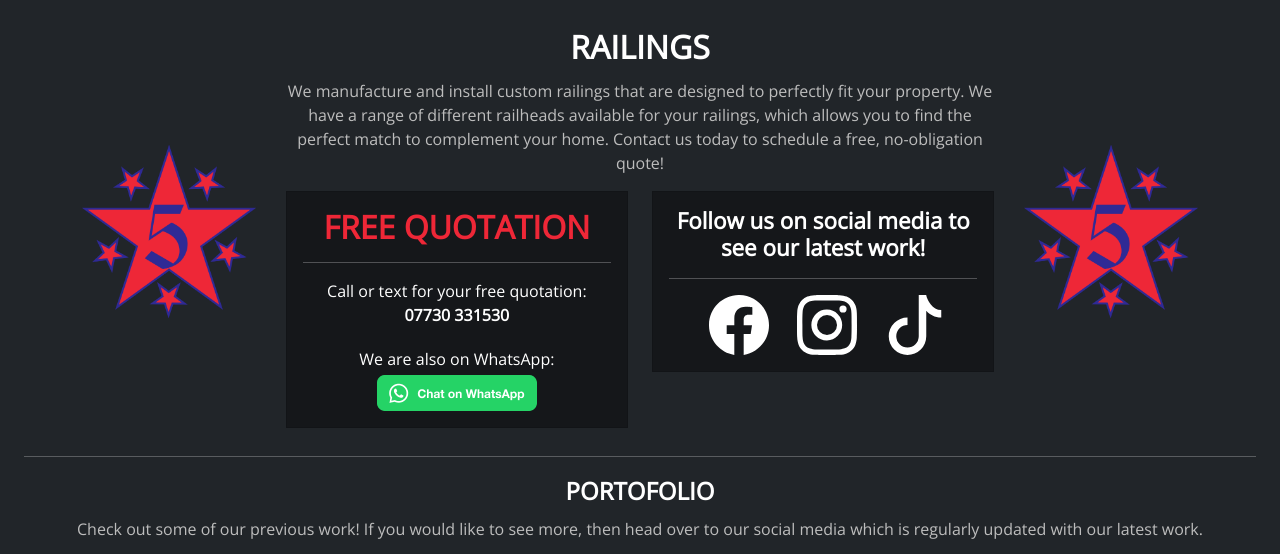
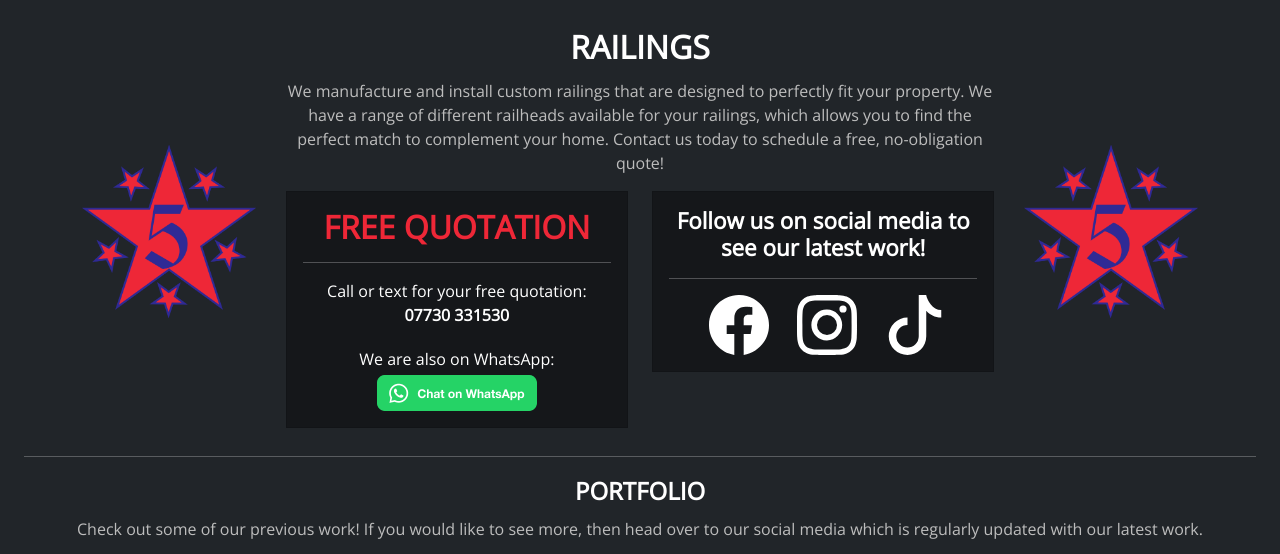
Before and after one commit to ethanbfc/5liveweldings, a Django app: page /railings/ in a window 1280 px wide. Shown: the part 81-635 px from the top of the page. Run offline with Django 4.2, Linux system fonts and the light colour scheme.

Commit message:
fix: Fix typo

```diff
--- a/home/templates/double_composite_gates.html
+++ b/home/templates/double_composite_gates.html
@@ -97,7 +97,7 @@
     <div class="row justify-content-center text-center">
         <div class="col">
             <div class="row">
-                <p class="page-subheading">Portofolio</p>
+                <p class="page-subheading">Portfolio</p>
                 <p class="page-description">
                     Check out some of our previous work! If you would like to see more, then head over to our social media which is regularly updated with our latest work.
                 </p>
--- a/home/templates/powder_coating.html
+++ b/home/templates/powder_coating.html
@@ -93,7 +93,7 @@
     <div class="row justify-content-center text-center">
         <div class="col">
             <div class="row">
-                <p class="page-subheading">Portofolio</p>
+                <p class="page-subheading">Portfolio</p>
                 <p class="page-description">
                     Check out some of our previous work! If you would like to see more, then head over to our social media which is regularly updated with our latest work.
                 </p>
--- a/home/templates/railings.html
+++ b/home/templates/railings.html
@@ -96,7 +96,7 @@
     <div class="row justify-content-center text-center">
         <div class="col">
             <div class="row">
-                <p class="page-subheading">Portofolio</p>
+                <p class="page-subheading">Portfolio</p>
                 <p class="page-description">
                     Check out some of our previous work! If you would like to see more, then head over to our social media which is regularly updated with our latest work.
                 </p>
--- a/home/templates/security.html
+++ b/home/templates/security.html
@@ -96,7 +96,7 @@
     <div class="row justify-content-center text-center">
         <div class="col">
             <div class="row">
-                <p class="page-subheading">Portofolio</p>
+                <p class="page-subheading">Portfolio</p>
                 <p class="page-description">
                     Check out some of our previous work! If you would like to see more, then head over to our social media which is regularly updated with our latest work.
                 </p>
--- a/home/templates/single_composite_gates.html
+++ b/home/templates/single_composite_gates.html
@@ -97,7 +97,7 @@
     <div class="row justify-content-center text-center">
         <div class="col">
             <div class="row">
-                <p class="page-subheading">Portofolio</p>
+                <p class="page-subheading">Portfolio</p>
                 <p class="page-description">
                     Check out some of our previous work! If you would like to see more, then head over to our social media which is regularly updated with our latest work.
                 </p>
--- a/home/templates/steel_gates.html
+++ b/home/templates/steel_gates.html
@@ -96,7 +96,7 @@
     <div class="row justify-content-center text-center">
         <div class="col">
             <div class="row">
-                <p class="page-subheading">Portofolio</p>
+                <p class="page-subheading">Portfolio</p>
                 <p class="page-description">
                     Check out some of our previous work! If you would like to see more, then head over to our social media which is regularly updated with our latest work.
                 </p>
```
